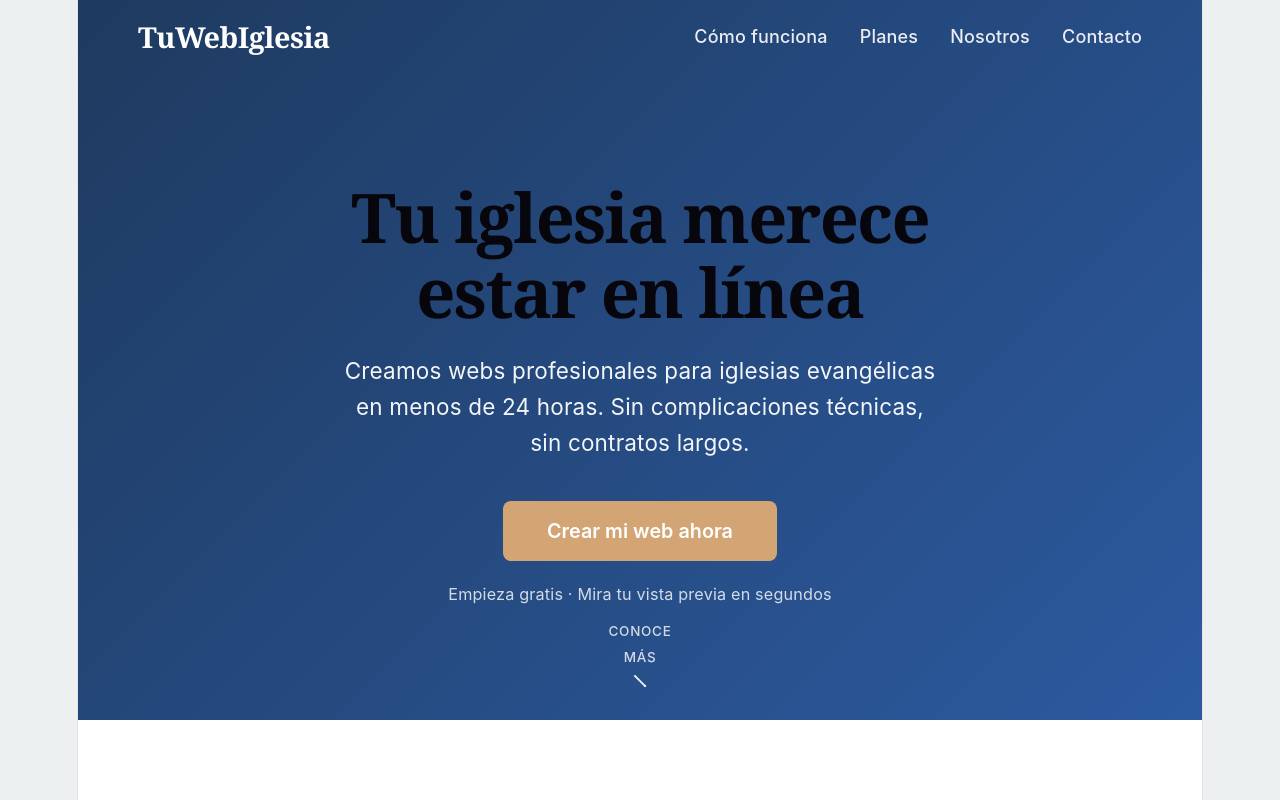
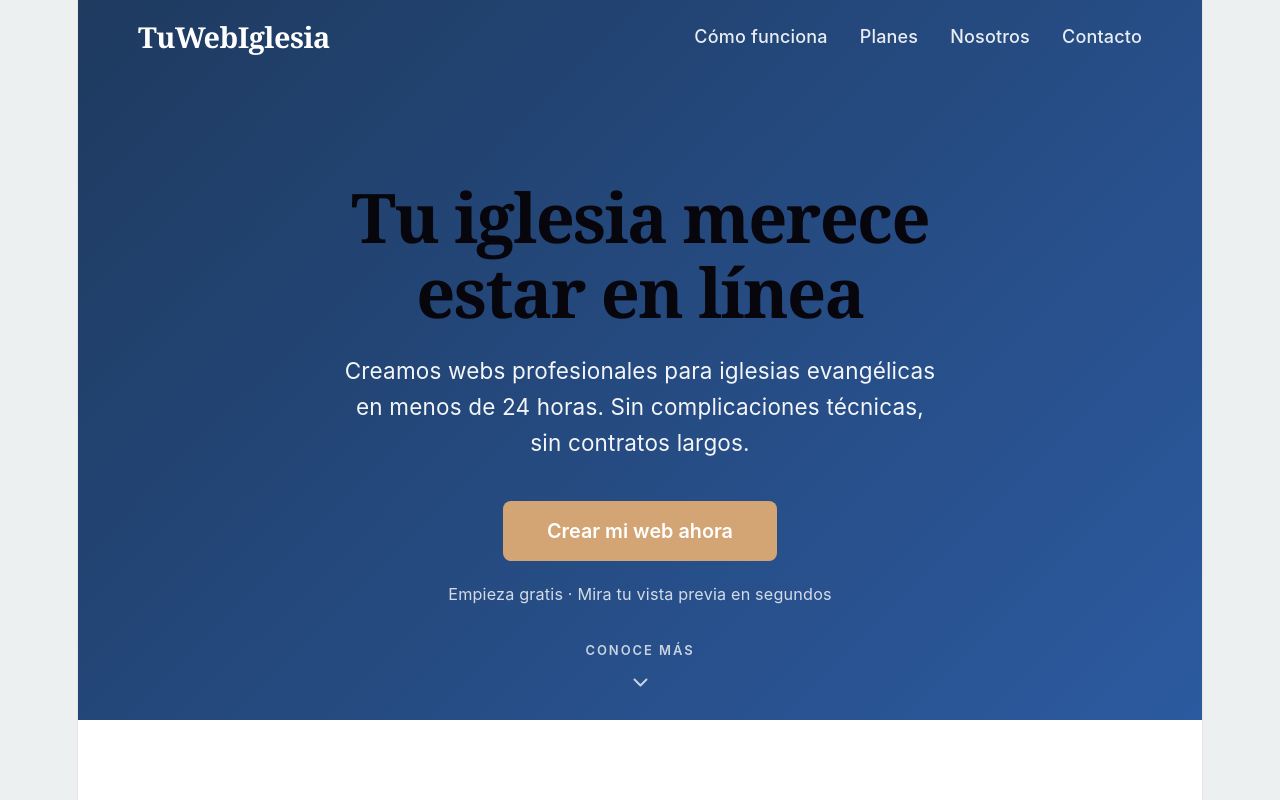
Before and after one commit to Alonsoph/church-generator-frontend, a React (Vite) app: page / in a window 1280 px wide. Shown: the top 800 px of the page. Built offline with nearby package versions, Linux system fonts and the light colour scheme.

Commit message:
Flecha animada con JS en lugar de keyframes

```diff
--- a/src/components/Landing.css
+++ b/src/components/Landing.css
@@ -447,45 +447,38 @@
 /* FLECHA "HAY MÁS ABAJO" */
 .landing-flecha-abajo {
   position: absolute;
-  bottom: 40px;
+  bottom: 32px;
   left: 50%;
-  transform: translateX(-50%);
-  width: 60px;
-  height: 60px;
   display: flex;
   flex-direction: column;
   align-items: center;
-  justify-content: center;
+  gap: 8px;
   cursor: pointer;
   text-decoration: none;
-  gap: 6px;
+  color: white;
+  opacity: 0.75;
+  transform: translateX(-50%) translateY(0);
+  transition: opacity 0.2s ease, transform 1s ease-in-out;
 }
 
-.landing-flecha-abajo::before {
-  content: 'Conoce más';
-  color: white;
-  font-size: 0.75em;
-  font-weight: 500;
-  opacity: 0.8;
-  letter-spacing: 0.05em;
-  text-transform: uppercase;
-  margin-bottom: 4px;
+.landing-flecha-abajo.rebote {
+  transform: translateX(-50%) translateY(8px);
+}
+.landing-flecha-abajo:hover {
+  opacity: 1;
 }
 
-.landing-flecha-abajo span {
-  display: block;
-  width: 16px;
-  height: 16px;
-  border-right: 2px solid white;
-  border-bottom: 2px solid white;
-  transform: rotate(45deg);
-  opacity: 0.9;
-  transition: opacity 0.2s;
+.landing-flecha-texto {
+  font-size: 0.72em;
+  font-weight: 600;
+  letter-spacing: 0.15em;
+  text-transform: uppercase;
 }
 
-.landing-flecha-abajo:hover span,
-.landing-flecha-abajo:hover::before {
-  opacity: 1;
+.landing-flecha-icono {
+  width: 24px;
+  height: 24px;
+  color: white;
 }
 
 
--- a/src/components/Landing.jsx
+++ b/src/components/Landing.jsx
@@ -1,8 +1,18 @@
+import { useEffect } from 'react';
 import './Landing.css';
 
 function Landing({ onComenzar }) {
   const WHATSAPP = '+56967236881';
   const whatsappLink = `https://wa.me/${WHATSAPP.replace(/[^0-9]/g, '')}`;
+
+  useEffect(() => {
+    const flecha = document.querySelector('.landing-flecha-abajo');
+    if (!flecha) return;
+    const interval = setInterval(() => {
+      flecha.classList.toggle('rebote');
+    }, 1000);
+    return () => clearInterval(interval);
+  }, []);
 
   return (
     <div className="landing">
@@ -27,12 +37,17 @@ function Landing({ onComenzar }) {
           <button className="landing-btn-primary" onClick={onComenzar}>
             Crear mi web ahora
           </button>
-<p className="landing-hero-nota">Empieza gratis · Mira tu vista previa en segundos</p>
+          <p className="landing-hero-nota">Empieza gratis · Mira tu vista previa en segundos</p>
         </div>
+
         <a href="#como-funciona" className="landing-flecha-abajo" aria-label="Ver más">
-          <span></span>
+          <span className="landing-flecha-texto">Conoce más</span>
+          <svg className="landing-flecha-icono" viewBox="0 0 24 24" fill="none" xmlns="http://www.w3.org/2000/svg">
+            <path d="M6 9l6 6 6-6" stroke="currentColor" strokeWidth="2" strokeLinecap="round" strokeLinejoin="round"/>
+          </svg>
         </a>
       </header>
+
       {/* CÓMO FUNCIONA */}
       <section id="como-funciona" className="landing-section">
         <h2>Tres pasos simples</h2>
```
